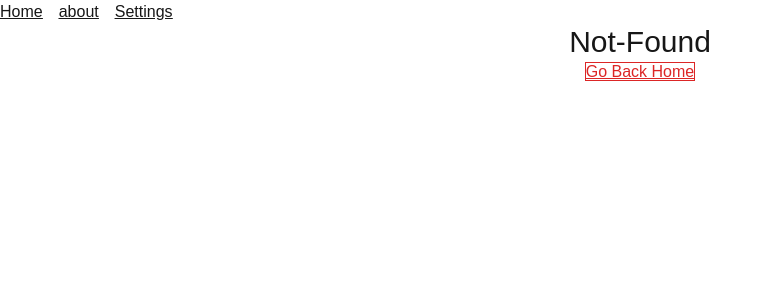
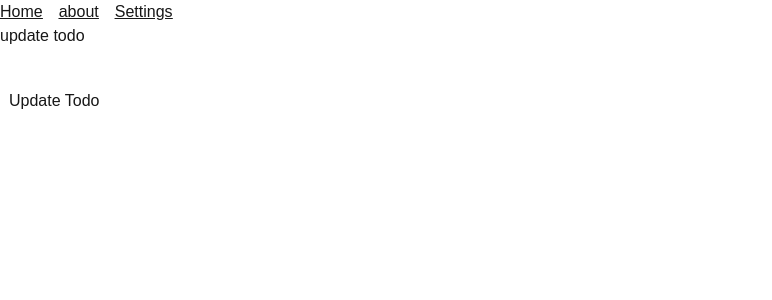
Before and after one commit to Tomoe-12/NextjsCourse, a Next.js app: page /update/1 in a window 1280 px wide. Before the commit this address had no page. Shown: the top 300 px of the page, without its empty margins (0-772 px from the left). Built offline with nearby package versions, Linux system fonts and the light colour scheme.

Commit message:
update data

```diff
--- a/app/components/custom-button.tsx
+++ b/app/components/custom-button.tsx
@@ -1,17 +1,19 @@
-'use client'
+"use client";
 
-import React from 'react'
-import { useFormStatus } from 'react-dom'
+import React from "react";
+import { useFormStatus } from "react-dom";
 
-const CustomButton = () => {
-    const {pending} = useFormStatus()
+const CustomButton = ({ label }: { label: string }) => {
+  const { pending } = useFormStatus();
   return (
-    <button className="border border-white p-2 block mt-2 disabled:border-gray-600 disabled:text-gray-600" disabled={pending} type="submit">
-    ADD New Todo
-  </button>
-  )
-}
+    <button
+      className="border border-white p-2 block mt-2 disabled:border-gray-600 disabled:text-gray-600"
+      disabled={pending}
+      type="submit"
+    >
+      {label || "Default"}
+    </button>
+  );
+};
 
-
-
-export default CustomButton
+export default CustomButton;
--- a/app/page.tsx
+++ b/app/page.tsx
@@ -1,6 +1,7 @@
 import { createData, deleteData, readData } from "@/server/action";
 import { todo } from "node:test";
 import CustomButton from "./components/custom-button";
+import Link from "next/link";
 
 export const revalidate = 5; // 5 second
 // export const dynamic = 'force-dynamic'
@@ -10,7 +11,7 @@ export default async function Home() {
   if (error) {
     throw new Error(error);
   }
-  console.log(success);
+  // console.log(success);
 
   return (
     <div>
@@ -19,15 +20,16 @@ export default async function Home() {
         <div key={todo.id}>
           <p>{todo.title}</p>
           <form action={deleteData}>
-            <input type="hidden" name="id" value={todo.id} />
+            <input type="hidden" name="id" value={todo.id} readOnly/>
             <button className="text-red-600 border border-red-600" type="submit">Delete</button>
           </form>
+          <Link href={`/update/${todo.id}`} className="underline text-green-600">Edit</Link>
         </div>
       ))}
       <div className="mt-2">
         <form action={createData}>
           <input type="text" name="todoTitle" className="text-black" />
-          <CustomButton />
+          <CustomButton label="Create New Todo" />
         </form>
       </div>
     </div>
--- /dev/null
+++ b/app/update/[id]/page.tsx
@@ -0,0 +1,21 @@
+import CustomButton from "@/app/components/custom-button";
+import { updateData } from "@/server/action";
+import React, { useState } from "react";
+
+type EditTodoProp = {
+  params: {
+    id: string;
+  };
+};
+const EditTodo = ({ params }: EditTodoProp) => {
+  return <main>
+    <h2>update todo </h2>
+    <form action={updateData}>
+        <input type="hidden" name="id" value={params.id} readOnly/>
+        <input type="text" name="todoTitle"  className="text-black" />
+        <CustomButton label='Update Todo'/>
+    </form>
+  </main>
+};
+
+export default EditTodo;
```
Also changed, not shown: 1 other file (tests, documents, lock files or other folders).
